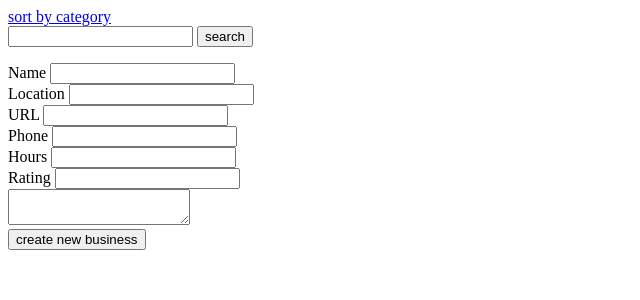
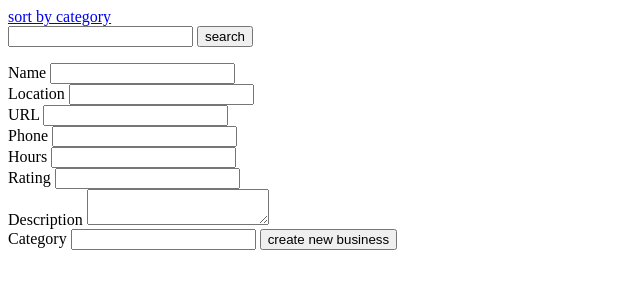
Before and after one commit to kmichala/testing, a Flask app: template templates/businesses.html in a window 1280 px wide. Shown: the top 300 px of the page, without its empty margins (0-640 px from the left). Run offline with Flask 2, Linux system fonts and the light colour scheme; the template is opened without the code that fills it, so the values that code supplies are empty.

Commit message:
Update businesses.html

```diff
--- a/templates/businesses.html
+++ b/templates/businesses.html
@@ -44,7 +44,12 @@
     <input name="rating" type="text">
   </label>
   <br>
-  <textarea name="description"></textarea>
+  <label>Description
+    <textarea name="description"></textarea>
+  </label>
   <br>
+  <label>Category
+    <input name="category" type="text">
+  </label>
   <input class="create" type="submit" value="create new business">
 </form>
```
